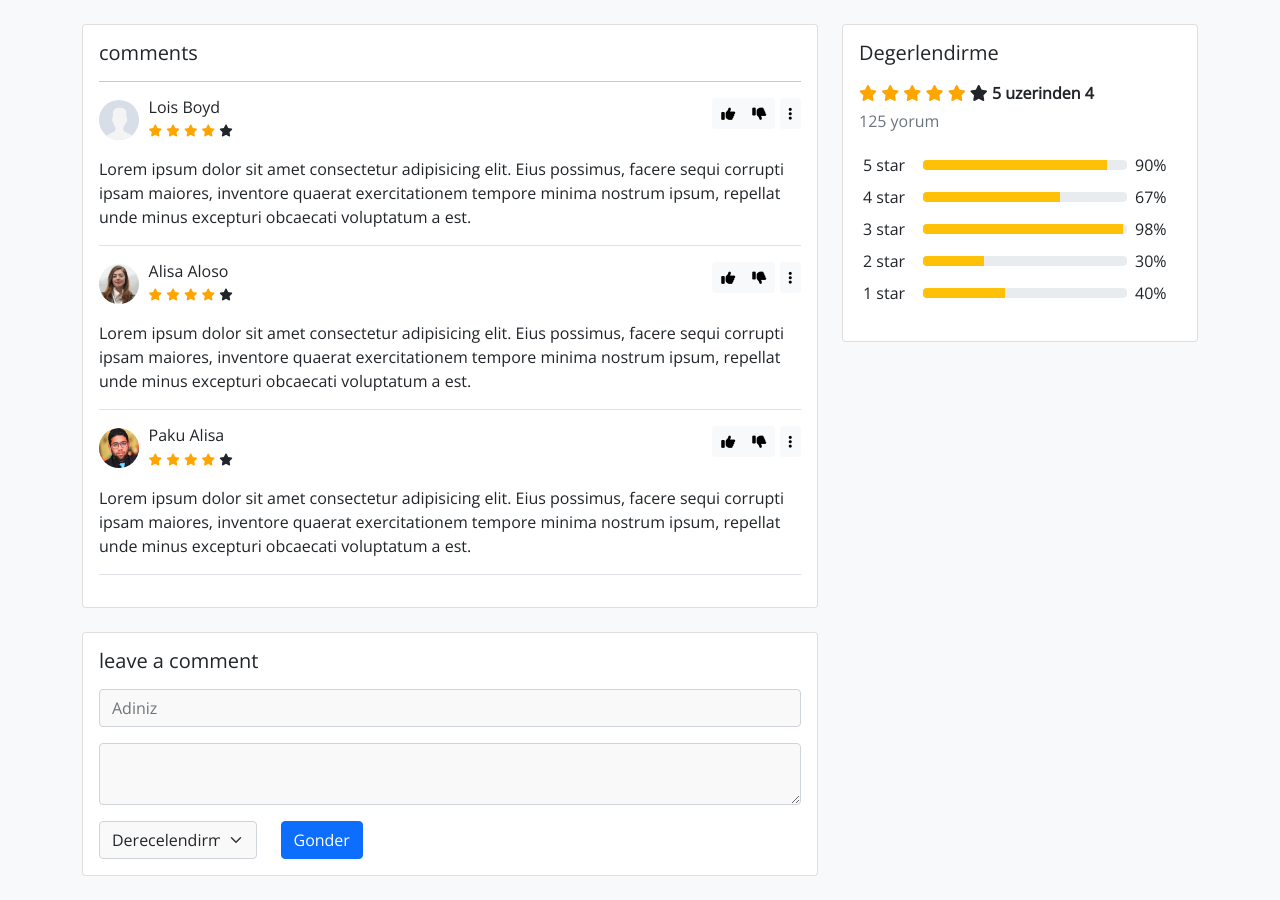
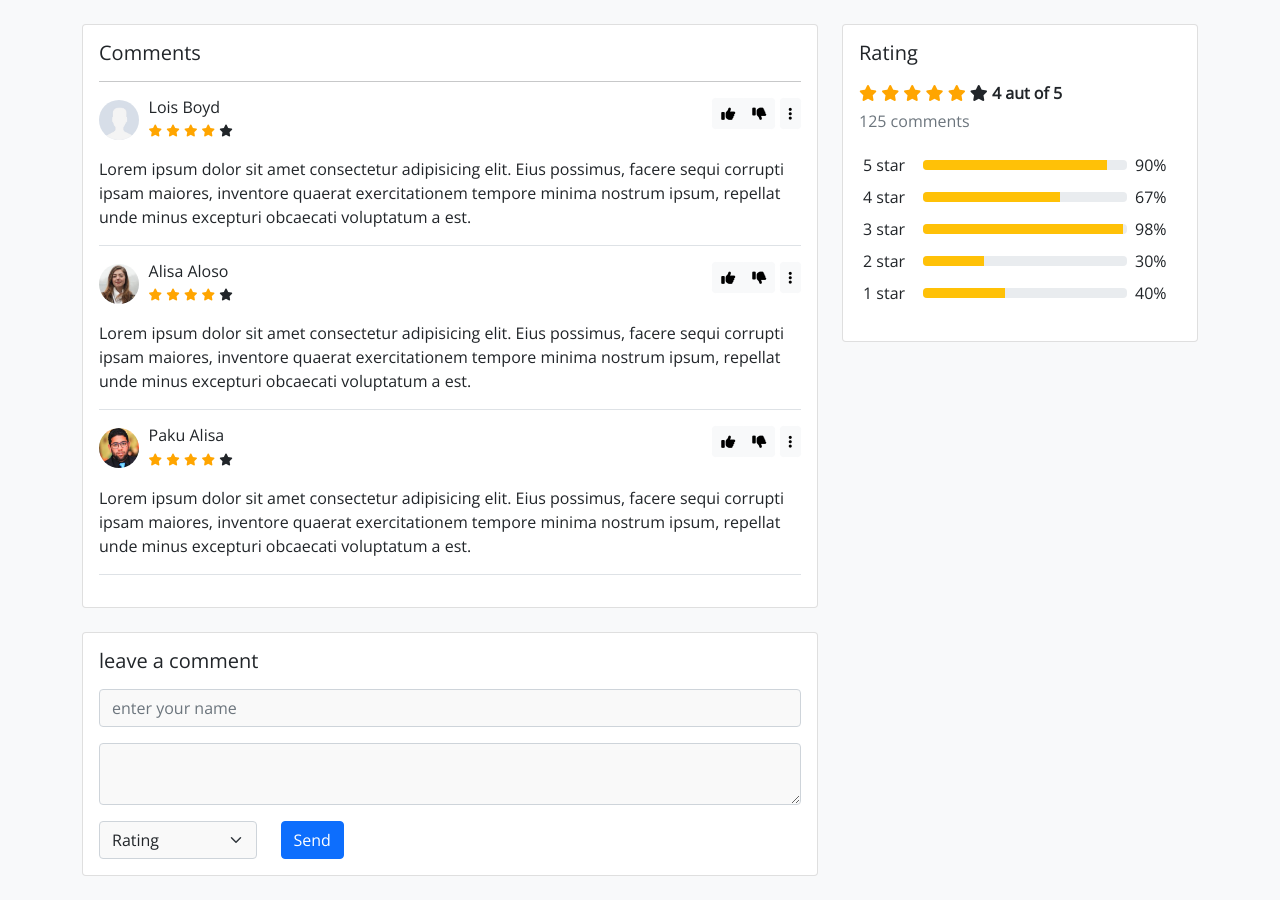
Before and after one commit to rasuljangirli/HTML5CSS3PraticForBeginnersAndAdvanced, a plain HTML site: page 7 bootstrapComments/index.html in a window 1280 px wide. Drawn offline with nearby package versions, Linux system fonts and the light colour scheme.

Commit message:
update index

```diff
--- a/7 bootstrapComments/index.html
+++ b/7 bootstrapComments/index.html
@@ -28,7 +28,7 @@
                 <div class="col-lg-8">
                     <div class="card mb-4">
                         <div class="card-body">
-                            <h5 class="card-title">comments</h5>
+                            <h5 class="card-title">Comments</h5>
                             <hr>
                             <blockquote class="border-bottom">
                                 <div class="float-end">
@@ -127,12 +127,13 @@
                             </blockquote>
                         </div>
                     </div>
+
                     <div class="card">
                         <div class="card-body">
                             <h5 class="mb-3">leave a comment</h5>
                             <form>
                                 <div class="mb-3">
-                                    <input type="text" class="form-control" placeholder="Adiniz">
+                                    <input type="text" class="form-control" placeholder="enter your name">
                                 </div>
                                 <div class="mb-3">
                                     <textarea name="" class="form-control" placeholder="Yorumunuz">
@@ -141,7 +142,7 @@
                                 <div class="row">
                                     <div class="col-lg-3">
                                         <select class="form-select">
-                                            <option value="">Derecelendirme</option>
+                                            <option value="">Rating</option>
                                             <option value="1">1</option>
                                             <option value="2">2</option>
                                             <option value="3">3</option>
@@ -150,17 +151,18 @@
                                         </select>
                                     </div>
                                     <div class="col-lg-3">
-                                        <button class="btn btn-primary">Gonder</button>
+                                        <button class="btn btn-primary">Send</button>
                                     </div>
                                 </div>
                             </form>
                         </div>
                     </div>
                 </div>
+
                 <div class="col-lg-4">
                     <div class="card">
                         <div class="card-body">
-                            <h5 class="card-title">Degerlendirme</h5>
+                            <h5 class="card-title">Rating</h5>
                             <div class="rating-wrap mt-3">
                                 <span class="fa fa-star checked"></span>
                                 <span class="fa fa-star checked"></span>
@@ -168,9 +170,9 @@
                                 <span class="fa fa-star checked"></span>
                                 <span class="fa fa-star checked"></span>
                                 <span class="fa fa-star"></span>
-                                <b>5 uzerinden 4</b>
+                                <b>4 aut of 5</b>
                             </div>
-                            <p class="mt-1 text-muted">125 yorum</p>
+                            <p class="mt-1 text-muted">125 comments</p>
                             <table class="table table-borderless table-sm">
                                 <tr style="vertical-align: middle;">
                                     <td style="width:60px;">5 star</td>
```
